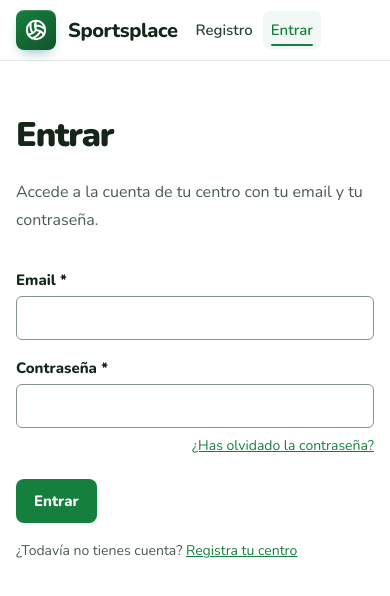
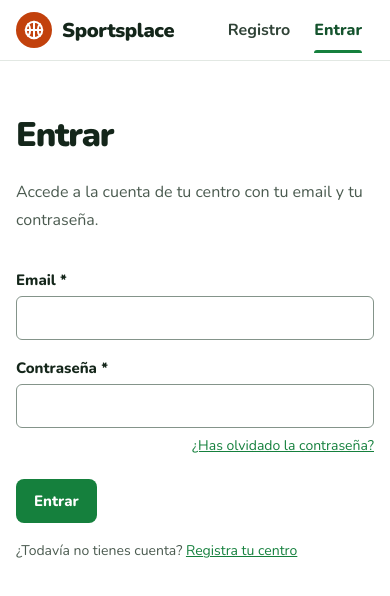
Before and after one commit to UB-ES-A4-2026/sportsplace, a React (Vite) app in the folder frontend/: page /entrar in a window 390 px wide. Shown: the top 596 px of the page. Built offline with nearby package versions, Linux system fonts and the light colour scheme.

Commit message:
Diseño con vida: cabecera con el balón naranja, pestañas subrayadas, contador y «Publicar anuncio» naranjas, e iniciales del centro

```diff
--- a/frontend/src/components/Layout.jsx
+++ b/frontend/src/components/Layout.jsx
@@ -1,7 +1,8 @@
-import { LayoutGrid, Menu, Package, Plus, ShoppingBag, Volleyball, X } from 'lucide-react';
+import { ClipboardList, Menu, Package, Plus, Search, X } from 'lucide-react';
 import { useEffect, useRef, useState } from 'react';
 import { Link, NavLink, Outlet, useLocation } from 'react-router';
 import { useAuth } from '../auth/useAuth.js';
+import { IconoDeporte } from '../diseno/IconoDeporte.jsx';
 import { ENLACE_CABECERA, TEXTOS as TEXTOS_PEDIDOS, textoContador } from '../pedidos/bandeja.js';
 import useContadorPedidos from '../pedidos/useContadorPedidos.js';
 import MenuCentro from './MenuCentro.jsx';
@@ -41,13 +42,13 @@ export default function Layout() {
           {/* US-96 CA1: con sesión, el logo lleva al catálogo. Mientras se comprueba la sesión guardada (al recargar o
               entrar por una URL) ya apunta a /catalogo; si la sesión no vale, la ruta privada lleva a /entrar. */}
           <Link to={usuario || cargando ? '/catalogo' : '/'} className="brand">
-            <span className="brand-mark" aria-hidden="true"><Volleyball size={22} strokeWidth={2.2} /></span>
+            <span className="brand-mark" aria-hidden="true"><IconoDeporte nombre="baloncesto" tamano={22} color="#fff" grosor={2.2} /></span>
             <span>Sportsplace</span>
           </Link>
           {usuario && (
             <button ref={botonMenu} type="button" className="cabecera-boton-menu" aria-label="Menú"
               aria-expanded={menuAbierto} aria-controls="menu-principal" onClick={() => setMenuAbierto((valor) => !valor)}>
-              {menuAbierto ? <X size={20} aria-hidden="true" /> : <Menu size={20} aria-hidden="true" />}
+              {menuAbierto ? <X size={22} aria-hidden="true" /> : <Menu size={22} aria-hidden="true" />}
               {contador && !menuAbierto && <span className="cabecera-boton-menu-aviso" aria-hidden="true" />}
             </button>
           )}
@@ -56,12 +57,12 @@ export default function Layout() {
               <>
                 <div className="menu-enlaces">
                   {/* US-96 CA1: «Catálogo», marcado como activo (aria-current) en /catalogo. */}
-                  <NavLink to="/catalogo"><LayoutGrid size={18} aria-hidden="true" />Catálogo</NavLink>
+                  <NavLink to="/catalogo"><Search size={19} aria-hidden="true" />Catálogo</NavLink>
                   {/* US-18 CA1: «Mis anuncios», subrayado en cualquier ruta que empiece por /mis-anuncios. */}
-                  <NavLink to="/mis-anuncios"><Package size={18} aria-hidden="true" />Mis anuncios</NavLink>
+                  <NavLink to="/mis-anuncios"><ClipboardList size={19} aria-hidden="true" />Mis anuncios</NavLink>
                   {/* US-109 CA1 y CA9: «Pedidos» → /pedidos?pestana=recibidos, con el número de recibidos pendientes. */}
                   <NavLink to={ENLACE_CABECERA}>
-                    <ShoppingBag size={18} aria-hidden="true" />
+                    <Package size={19} aria-hidden="true" />
                     {TEXTOS_PEDIDOS.enlaceCabecera}
                     {contador && (
                       <span className="contador-pedidos">
@@ -72,7 +73,7 @@ export default function Layout() {
                 </div>
                 <div className="menu-acciones">
                   {/* US-12 CA1: botón primario «Publicar anuncio», a la derecha y antes del menú del centro. */}
-                  <Link to="/anuncios/nuevo" className="boton-cabecera"><Plus size={18} aria-hidden="true" />Publicar anuncio</Link>
+                  <Link to="/anuncios/nuevo" className="boton-cabecera s2-boton"><Plus size={19} strokeWidth={2.6} aria-hidden="true" />Publicar anuncio</Link>
                   {/* US-07 CA1: menú del centro (nombre ▾) con «Mi perfil» y «Cerrar sesión». */}
                   <MenuCentro />
                 </div>
--- a/frontend/src/components/MenuCentro.jsx
+++ b/frontend/src/components/MenuCentro.jsx
@@ -1,6 +1,7 @@
 import { useEffect, useId, useRef, useState } from 'react';
 import { Link, useLocation } from 'react-router';
 import { useCentro } from '../centro/useCentro.js';
+import { inicialesDe } from '../utilidades/iniciales.js';
 import BotonCerrarSesion from './BotonCerrarSesion.jsx';
 
 // Menú del centro en la cabecera privada (US-07 CA1): «nombre del centro ▾» con «Mi perfil» y «Cerrar sesión» (US-67).
@@ -42,10 +43,10 @@ export default function MenuCentro() {
 
   return (
     <div className="menu-centro" ref={contenedor}>
-      {/* Mientras carga el centro (o si falla), el botón muestra «Mi centro». Diseño S2: el avatar es decorativo. */}
+      {/* Mientras carga el centro (o si falla), el botón muestra «Mi centro». El avatar con las iniciales es decorativo. */}
       <button ref={boton} type="button" className="menu-centro-boton" aria-expanded={abierto}
         aria-controls={idOpciones} onClick={() => setAbierto((valor) => !valor)}>
-        <span className="menu-centro-avatar" aria-hidden="true" />
+        <span className="menu-centro-avatar" aria-hidden="true">{inicialesDe(centro?.nombre)}</span>
         <span className="menu-centro-nombre">{centro?.nombre ?? 'Mi centro'}</span> ▾
       </button>
       <div id={idOpciones} className="menu-centro-opciones" hidden={!abierto}>
--- a/frontend/src/diseno/cabecera.css
+++ b/frontend/src/diseno/cabecera.css
@@ -1,131 +1,121 @@
-/* Diseño S2 (#250, #304): cabecera común. Barra blanca a todo el ancho y fija arriba, logo teal, enlaces con icono y
-   el activo subrayado en teal (E03: «Mis anuncios» subrayado; E04 CA1: «Catálogo» marcado como activo),
-   «Publicar anuncio» como botón principal y el menú del centro. En móvil los enlaces se recogen tras «Menú». */
+/* Diseño con vida (#361): cabecera común. Barra blanca fija arriba con una línea fina debajo; logo con el balón naranja,
+   enlaces con icono y el activo subrayado en verde como una pestaña (E03: «Mis anuncios» subrayado; E04 CA1: «Catálogo»
+   marcado como activo, siempre con aria-current), contador de pedidos naranja, «Publicar anuncio» naranja y el menú del
+   centro con sus iniciales. En móvil los enlaces se recogen tras «Menú». */
 @import './tokens.css';
 
-.cabecera {
-  position: sticky; top: 0; z-index: 30; border-bottom: 1px solid var(--s2-linea);
-  background: rgb(255 255 255 / 92%); backdrop-filter: blur(12px) saturate(1.2);
-}
-.cabecera-contenido { display: flex; align-items: center; gap: 16px; max-width: 1056px; margin: 0 auto; padding: 12px 40px; }
+.cabecera { position: sticky; top: 0; z-index: 30; border-bottom: 1px solid var(--s2-linea); background: var(--s2-superficie); }
+.cabecera-contenido { display: flex; align-items: center; gap: 20px; max-width: 1200px; min-height: 68px; margin: 0 auto; padding: 0 32px; }
 
 /* Logo «Sportsplace» */
 .cabecera .brand {
-  display: flex; flex: none; align-items: center; gap: 12px; color: var(--s2-tinta); font-size: 20px; font-weight: 760;
+  display: flex; flex: none; align-items: center; gap: 10px; color: var(--s2-tinta); font-size: 22px; font-weight: 900;
   letter-spacing: -0.02em; text-decoration: none; white-space: nowrap;
 }
 .cabecera .brand-mark {
-  display: grid; place-items: center; width: 40px; height: 40px; border-radius: var(--s2-radio); color: #fff;
-  background: linear-gradient(145deg, var(--s2-teal-600), var(--s2-teal-800));
-  box-shadow: inset 0 1px 0 rgb(255 255 255 / 20%), 0 6px 14px -6px rgb(11 107 122 / 60%);
+  display: grid; place-items: center; width: 40px; height: 40px; border-radius: 50%; background: var(--s2-naranja-600);
 }
-.cabecera .brand:focus-visible { outline: 0; border-radius: var(--s2-radio); box-shadow: var(--s2-foco); }
+.cabecera .brand:focus-visible { border-radius: var(--s2-radio-s); }
 
-/* Enlaces */
-.cabecera .menu { display: flex; flex: 1; align-items: center; justify-content: space-between; gap: 16px; font-size: 15px; }
-.cabecera .menu-enlaces, .cabecera .menu-acciones { display: flex; align-items: center; gap: 4px; }
-.cabecera .menu-acciones { gap: 10px; }
+/* Enlaces: pestañas de la altura de la barra, con el activo subrayado. */
+.cabecera .menu { display: flex; flex: 1; align-items: center; justify-content: space-between; gap: 16px; align-self: stretch; }
+.cabecera .menu-enlaces { display: flex; align-items: stretch; gap: 4px; align-self: stretch; }
+.cabecera .menu-acciones { display: flex; align-items: center; gap: 12px; }
 .cabecera .menu-enlaces a {
-  position: relative; display: inline-flex; flex: none; align-items: center; gap: 8px; padding: 9px 8px;
-  border-radius: var(--s2-radio-s); color: var(--s2-tinta-2); font-weight: 600; text-decoration: none; white-space: nowrap;
-  transition: color 160ms var(--s2-curva), background-color 160ms var(--s2-curva);
+  position: relative; display: inline-flex; flex: none; align-items: center; gap: 8px; min-height: var(--s2-toque); padding: 0 12px;
+  color: var(--s2-tinta-2); font-size: 16px; font-weight: 700; text-decoration: none; white-space: nowrap;
+  transition: color 160ms var(--s2-curva);
 }
-.cabecera .menu-enlaces a:hover { color: var(--s2-tinta); background: var(--s2-linea-2); }
-.cabecera .menu-enlaces a.active { color: var(--s2-teal-700); background: var(--s2-teal-50); }
+.cabecera .menu-enlaces a:hover { color: var(--s2-teal-800); }
+.cabecera .menu-enlaces a.active { color: var(--s2-teal-800); font-weight: 800; }
 .cabecera .menu-enlaces a.active::after {
-  content: ''; position: absolute; right: 8px; bottom: 3px; left: 8px; height: 2px; border-radius: 2px; background: var(--s2-teal-600);
+  content: ''; position: absolute; right: 12px; bottom: -1px; left: 12px; height: 3px; border-radius: 3px 3px 0 0; background: var(--s2-teal-700);
 }
-.cabecera .menu-enlaces a:focus-visible { outline: 0; box-shadow: var(--s2-foco); }
+.cabecera .menu-enlaces a:focus-visible { border-radius: var(--s2-radio-s); outline-offset: -3px; }
 
-/* US-109 CA9: contador de pedidos recibidos pendientes */
+/* US-109 CA9: contador de pedidos recibidos pendientes («pendientes» solo para lectores de pantalla). */
 .cabecera .contador-pedidos {
-  min-width: 20px; margin-left: 0; padding: 0 6px; border-radius: 999px; color: #fff; background: var(--s2-peligro);
-  font-size: 12px; font-weight: 700; line-height: 20px; text-align: center; box-shadow: 0 0 0 2px var(--s2-superficie);
+  min-width: 22px; height: 22px; padding: 0 6px; border-radius: 11px; color: #fff; background: var(--s2-naranja-600);
+  font-size: 13px; font-weight: 800; line-height: 22px; text-align: center; font-variant-numeric: tabular-nums;
 }
 
-/* US-12 CA1: «Publicar anuncio» */
-.cabecera a.boton-cabecera {
-  display: inline-flex; flex: none; align-items: center; gap: 8px; min-height: 42px; padding: 0 16px; border-radius: var(--s2-radio);
-  color: #fff; background: linear-gradient(180deg, var(--s2-teal-600), var(--s2-teal-700)); font-size: 14.5px; font-weight: 650;
-  text-decoration: none; white-space: nowrap;
-  box-shadow: inset 0 1px 0 rgb(255 255 255 / 22%), 0 1px 2px rgb(6 62 71 / 30%), 0 8px 18px -8px rgb(11 107 122 / 60%);
-  transition: transform 160ms var(--s2-curva), filter 160ms var(--s2-curva);
-}
-.cabecera a.boton-cabecera:hover { color: #fff; filter: brightness(1.06); transform: translateY(-1px); }
-.cabecera a.boton-cabecera:focus-visible { outline: 0; box-shadow: var(--s2-foco), 0 1px 2px rgb(6 62 71 / 30%); }
+/* US-12 CA1: «Publicar anuncio» (.s2-boton naranja, un poco más bajo que en las pantallas). */
+.cabecera a.boton-cabecera { flex: none; min-height: var(--s2-toque); padding: 0 18px; font-size: 16px; }
 
 /* US-07 CA1: menú del centro («nombre ▾» con «Mi perfil» y «Cerrar sesión») */
 .cabecera .menu-centro { position: relative; }
 .cabecera .menu-centro-boton {
-  display: inline-flex; align-items: center; gap: 8px; min-height: 42px; margin: 0; padding: 0 12px 0 6px;
-  border: 1px solid var(--s2-linea); border-radius: 999px; color: var(--s2-tinta); background: var(--s2-superficie);
-  font-size: 15px; font-weight: 600; white-space: nowrap; box-shadow: var(--s2-sombra-1); cursor: pointer;
-  transition: background-color 160ms var(--s2-curva), border-color 160ms var(--s2-curva);
+  --pisada: 0 0 transparent;
+  display: inline-flex; align-items: center; gap: 8px; min-height: var(--s2-toque); margin: 0; padding: 0 10px 0 4px;
+  border: 0; border-radius: var(--s2-radio); color: var(--s2-tinta); background: none;
+  font-size: 15px; font-weight: 700; white-space: nowrap; cursor: pointer; transition: background-color 160ms var(--s2-curva);
 }
-.cabecera .menu-centro-boton:hover { border-color: var(--s2-teal-100); background: var(--s2-teal-50); }
-.cabecera .menu-centro-boton:focus-visible { outline: 0; box-shadow: var(--s2-foco); }
+.cabecera .menu-centro-boton:hover { color: var(--s2-tinta); background: var(--s2-fondo-2); }
 .cabecera .menu-centro-avatar {
-  flex: none; width: 30px; height: 30px; border-radius: 50%;
-  background: radial-gradient(circle at 30% 30%, var(--s2-teal-100), var(--s2-teal-500) 55%, var(--s2-teal-800));
+  display: grid; flex: none; place-items: center; width: 36px; height: 36px; border-radius: 50%;
+  color: var(--s2-teal-800); background: var(--s2-teal-100); font-size: 13px; font-weight: 900;
 }
-.cabecera .menu-centro-nombre { max-width: 150px; overflow: hidden; text-overflow: ellipsis; }
+.cabecera .menu-centro-nombre { max-width: 160px; overflow: hidden; text-overflow: ellipsis; }
 .cabecera .menu-centro-opciones {
-  position: absolute; top: calc(100% + 8px); right: 0; z-index: 10; display: grid; min-width: 200px; padding: 6px;
+  position: absolute; top: calc(100% + 8px); right: 0; z-index: 10; display: grid; min-width: 210px; padding: 6px;
   border: 1px solid var(--s2-linea); border-radius: var(--s2-radio); background: var(--s2-superficie); box-shadow: var(--s2-sombra-3);
   animation: cabecera-aparece 180ms var(--s2-curva);
 }
 .cabecera .menu-centro-opciones[hidden] { display: none; }
 .cabecera .menu-centro-opciones a,
 .cabecera .menu-centro-opciones button {
-  display: block; width: 100%; margin: 0; padding: 10px 12px; border: 0; border-radius: var(--s2-radio-s); color: var(--s2-tinta);
-  background: none; box-shadow: none; font: inherit; font-size: 14.5px; font-weight: 600; text-align: left; text-decoration: none; cursor: pointer;
+  --pisada: 0 0 transparent;
+  display: flex; align-items: center; width: 100%; min-height: var(--s2-toque); margin: 0; padding: 0 12px; border: 0;
+  border-radius: var(--s2-radio-s); color: var(--s2-tinta); background: none; font: inherit; font-size: 15px; font-weight: 700;
+  text-align: left; text-decoration: none; cursor: pointer;
 }
 .cabecera .menu-centro-opciones a:hover,
 .cabecera .menu-centro-opciones button:hover { color: var(--s2-teal-800); background: var(--s2-teal-50); }
-.cabecera .menu-centro-opciones a:focus-visible,
-.cabecera .menu-centro-opciones button:focus-visible { outline: 0; box-shadow: var(--s2-foco); }
 
-/* Botón «Menú» (solo en móvil). Con pedidos recibidos pendientes lleva un punto rojo: el número está dentro. */
+/* Botón «Menú» (solo en móvil). Con pedidos recibidos pendientes lleva un punto naranja: el número está dentro. */
 .cabecera .cabecera-boton-menu { display: none; }
 .cabecera .cabecera-boton-menu-aviso {
-  position: absolute; top: 8px; right: 8px; width: 9px; height: 9px; border-radius: 50%; background: var(--s2-peligro);
+  position: absolute; top: 7px; right: 7px; width: 10px; height: 10px; border-radius: 50%; background: var(--s2-naranja-600);
   box-shadow: 0 0 0 2px var(--s2-superficie);
 }
 
-/* Pantallas medianas: menos aire y el menú del centro solo con el avatar y «▾» (el nombre sigue para los lectores). */
+/* Pantallas medianas: menos aire y el menú del centro solo con las iniciales y «▾» (el nombre sigue para los lectores). */
 @media (max-width: 1180px) and (min-width: 921px) {
-  .cabecera-contenido { gap: 14px; padding-inline: 28px; }
-  .cabecera .menu-enlaces a { padding: 9px 8px; }
+  .cabecera-contenido { gap: 14px; padding-inline: 24px; }
+  .cabecera .menu-enlaces a { padding: 0 9px; font-size: 15px; }
   .cabecera .menu-centro-nombre {
     position: absolute; width: 1px; height: 1px; overflow: hidden; clip: rect(0 0 0 0); white-space: nowrap;
   }
 }
 
-/* Móvil: los enlaces se recogen tras «Menú» y se abren en columna. */
+/* Móvil: los enlaces se recogen tras «Menú» y se abren en columna, separados por líneas finas. */
 @media (max-width: 920px) {
-  .cabecera-contenido { flex-wrap: wrap; gap: 10px; padding: 10px 16px; }
+  .cabecera-contenido { flex-wrap: wrap; gap: 10px; min-height: 60px; padding: 8px 16px; }
+  .cabecera .brand { font-size: 20px; }
+  .cabecera .brand-mark { width: 36px; height: 36px; }
   .cabecera .cabecera-boton-menu {
-    position: relative; display: grid; place-items: center; width: 44px; height: 44px; margin: 0 0 0 auto; padding: 0;
-    border: 1px solid var(--s2-linea); border-radius: var(--s2-radio); color: var(--s2-tinta); background: var(--s2-superficie);
-    box-shadow: var(--s2-sombra-1); cursor: pointer;
+    --pisada: inset 0 0 0 1px var(--s2-linea);
+    position: relative; display: grid; place-items: center; width: var(--s2-toque); height: var(--s2-toque); margin: 0 0 0 auto;
+    padding: 0; border-radius: var(--s2-radio); color: var(--s2-tinta); background: var(--s2-superficie); cursor: pointer;
   }
-  .cabecera .cabecera-boton-menu:hover { background: var(--s2-linea-2); }
-  .cabecera .cabecera-boton-menu:focus-visible { outline: 0; box-shadow: var(--s2-foco); }
-  .cabecera .menu.privado { display: none; width: 100%; flex-direction: column; align-items: stretch; gap: 12px; padding: 4px 0 8px; }
-  .cabecera .menu.privado.abierto { display: flex; animation: cabecera-aparece 220ms var(--s2-curva); }
+  .cabecera .cabecera-boton-menu:hover { background: var(--s2-fondo-2); }
+  .cabecera .menu.privado { display: none; width: 100%; flex-direction: column; align-items: stretch; gap: 12px; padding: 0 0 12px; }
+  .cabecera .menu.privado.abierto { display: flex; animation: cabecera-aparece 200ms var(--s2-curva); }
   .cabecera .menu.privado .menu-enlaces,
-  .cabecera .menu.privado .menu-acciones { flex-direction: column; align-items: stretch; }
-  .cabecera .menu.privado .menu-enlaces a { padding: 12px; }
-  .cabecera .menu.privado .menu-enlaces a.active::after { right: auto; bottom: 8px; width: 24px; left: 42px; }
-  .cabecera .menu.privado a.boton-cabecera { justify-content: center; min-height: 48px; }
-  .cabecera .menu.privado .menu-centro-boton { width: 100%; }
+  .cabecera .menu.privado .menu-acciones { flex-direction: column; align-items: stretch; gap: 0; }
+  .cabecera .menu.privado .menu-enlaces { border-top: 1px solid var(--s2-linea); }
+  .cabecera .menu.privado .menu-enlaces a { min-height: 52px; padding: 0 4px; border-bottom: 1px solid var(--s2-linea-2); }
+  .cabecera .menu.privado .menu-enlaces a.active::after { top: 12px; right: auto; bottom: 12px; left: -16px; width: 3px; height: auto; border-radius: 0 3px 3px 0; }
+  .cabecera .menu.privado .menu-acciones { gap: 10px; }
+  .cabecera .menu.privado a.boton-cabecera { justify-content: center; min-height: var(--s2-toque-l); }
+  .cabecera .menu.privado .menu-centro-boton { width: 100%; padding-left: 0; }
   .cabecera .menu.privado .menu-centro-nombre { max-width: none; flex: 1; text-align: left; }
-  .cabecera .menu.privado .menu-centro-opciones { position: static; margin-top: 6px; box-shadow: var(--s2-sombra-1); animation: none; }
-  .cabecera .menu:not(.privado) .menu-enlaces { gap: 2px; }
+  .cabecera .menu.privado .menu-centro-opciones { position: static; margin-top: 6px; box-shadow: none; animation: none; }
+  .cabecera .menu:not(.privado) { justify-content: flex-end; }
+  .cabecera .menu:not(.privado) .menu-enlaces { gap: 0; }
 }
 
-@keyframes cabecera-aparece { from { opacity: 0; transform: translateY(-4px) scale(0.98); } }
+@keyframes cabecera-aparece { from { opacity: 0; transform: translateY(-4px); } }
 @media (prefers-reduced-motion: reduce) {
   .cabecera .menu.privado.abierto, .cabecera .menu-centro-opciones { animation: none; }
-  .cabecera a.boton-cabecera:hover { transform: none; }
 }
--- a/frontend/src/styles.css
+++ b/frontend/src/styles.css
@@ -16,7 +16,7 @@ body { margin: 0; min-width: 320px; }
 button { font: inherit; }
 
 /* La cabecera (diseno/cabecera.css) va fuera de .page, a todo el ancho; el contenido queda alineado con ella. */
-.page { max-width: 1056px; margin: 0 auto; padding: 8px 40px 64px; }
+.page { max-width: 1200px; margin: 0 auto; padding: 8px 32px 64px; }
 .intro { max-width: 780px; padding: 76px 0 42px; }
 .eyebrow { margin: 0 0 20px; color: var(--s2-teal-700); font-size: 13px; font-weight: 700; letter-spacing: 1.4px; text-transform: uppercase; }
 h1 { margin: 0; font-size: clamp(34px, 4.6vw, 52px); line-height: 1.1; letter-spacing: -1px; font-weight: 900; }
@@ -84,7 +84,8 @@ button:disabled { opacity: 0.65; cursor: wait; }
 .precio-anuncio { font-weight: 700; color: var(--s2-tinta); white-space: nowrap; }
 .precio-anuncio-grande { font-size: 24px; }
 .etiqueta { display: inline-block; padding: 3px 10px; border-radius: var(--s2-radio-etiqueta); font-size: 13px; font-weight: 800; white-space: nowrap; }
-.etiqueta-verde { color: var(--s2-estado-aceptado-texto); background: var(--s2-estado-aceptado-fondo); }
+/* «Gratis · Donación» como etiqueta rectangular; .etiqueta-estado.etiqueta-verde (estado «Activo») va sin fondo. */
+.etiqueta.etiqueta-verde { color: var(--s2-estado-aceptado-texto); background: var(--s2-estado-aceptado-fondo); }
 .boton-secundario { --pisada: inset 0 0 0 var(--s2-borde) var(--s2-teal-700); color: var(--s2-teal-700); background: var(--s2-superficie); box-shadow: var(--pisada); }
 .boton-secundario:hover { color: var(--s2-teal-800); background: var(--s2-teal-50); }
 .franja-pausado { margin: 12px 0 0; padding: 10px 14px; border-radius: 10px; color: var(--s2-tinta-2); background: var(--s2-linea-2); font-size: 14px; line-height: 1.5; }
```
